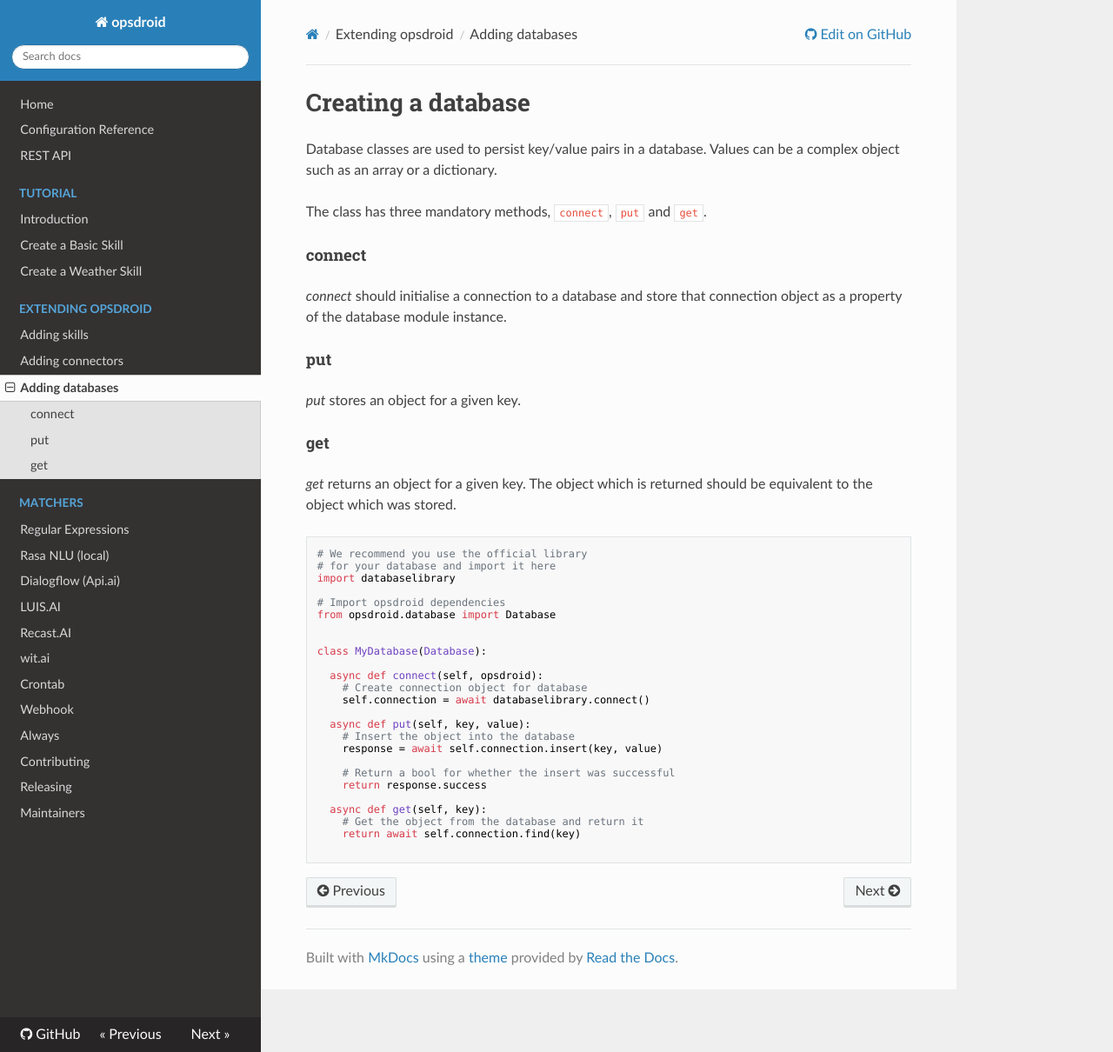
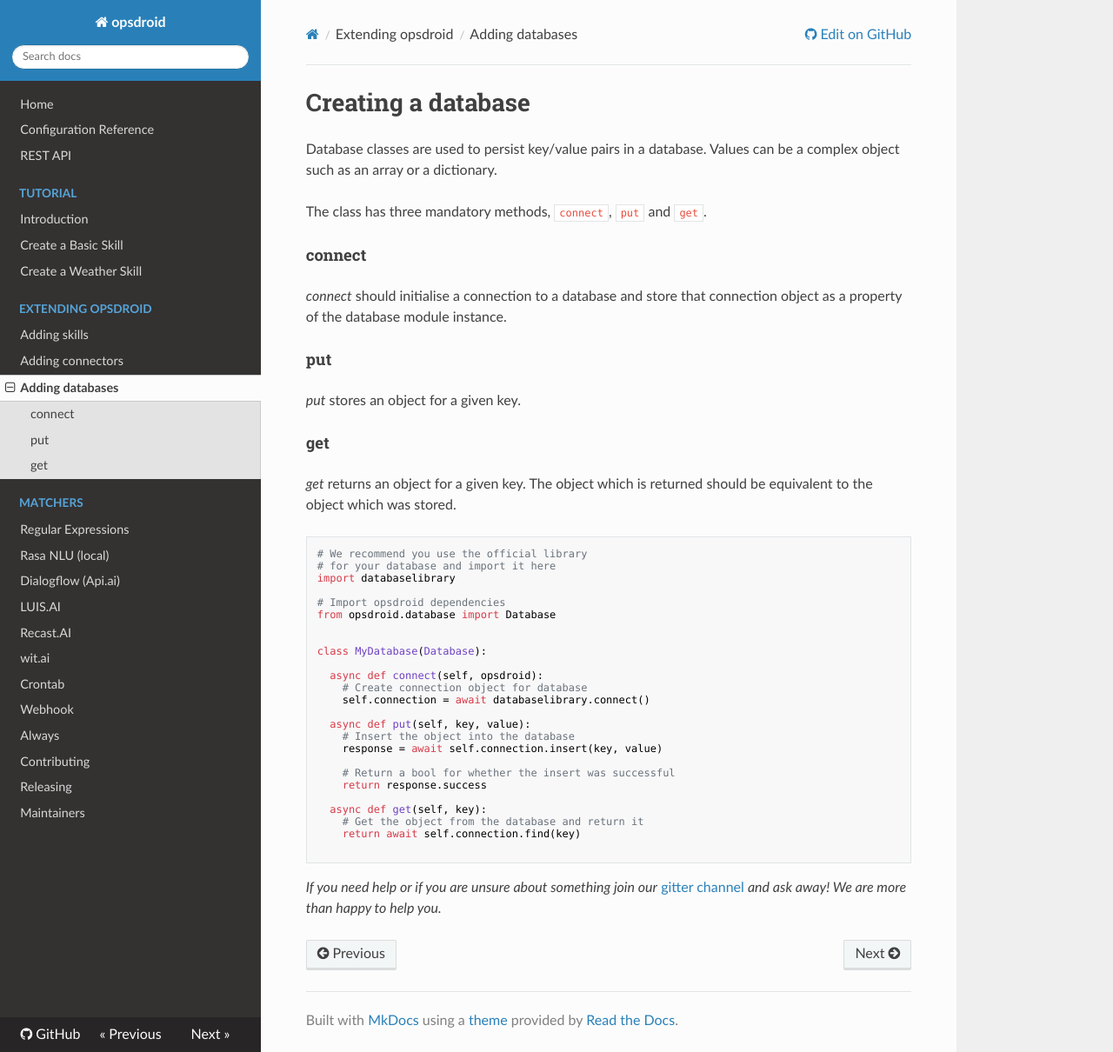
Before and after one commit to opsdroid/opsdroid, an MkDocs documentation site: the page built from docs/extending/databases.md, in a window 1280 px wide and 1210 px high. Shown: the whole window at 87% size. Built offline with MkDocs 1.6.1, drawn with Linux system fonts in a browser that asks for light colours; nearby versions of some CDN libraries; old or Windows-style settings are respelled for this version of MkDocs.

Commit message:
Adding Gitter info in docs.extending

````diff
--- a/docs/extending/databases.md
+++ b/docs/extending/databases.md
@@ -40,3 +40,5 @@ class MyDatabase(Database):
     return await self.connection.find(key)
 
 ```
+
+*If you need help or if you are unsure about something join our* [gitter channel](https://gitter.im/opsdroid/) *and ask away! We are more than happy to help you.*
````
Also changed, not shown: docs/extending/connectors.md (+1 -0 lines), docs/extending/skills.md (+2 -0 lines).
